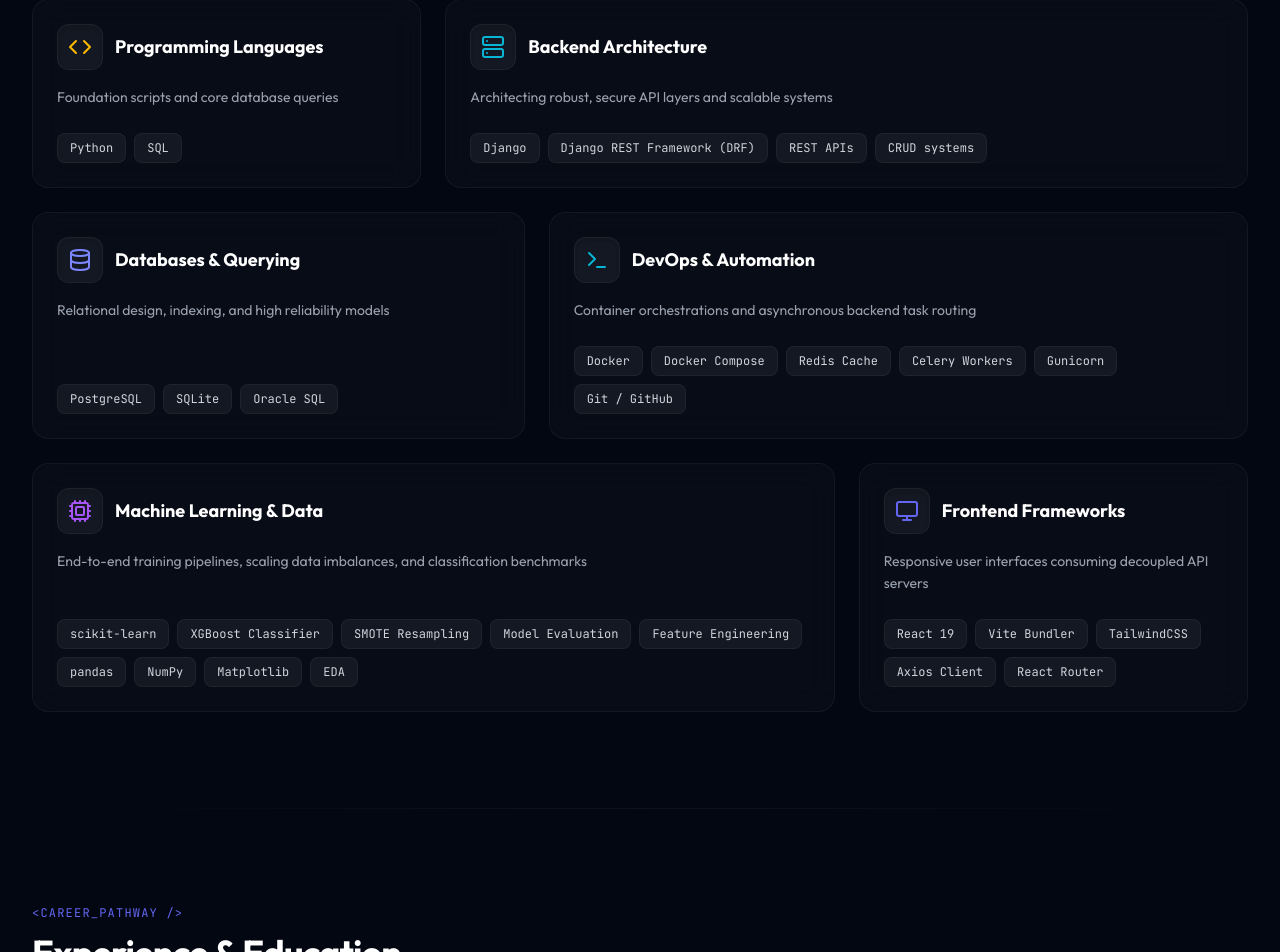
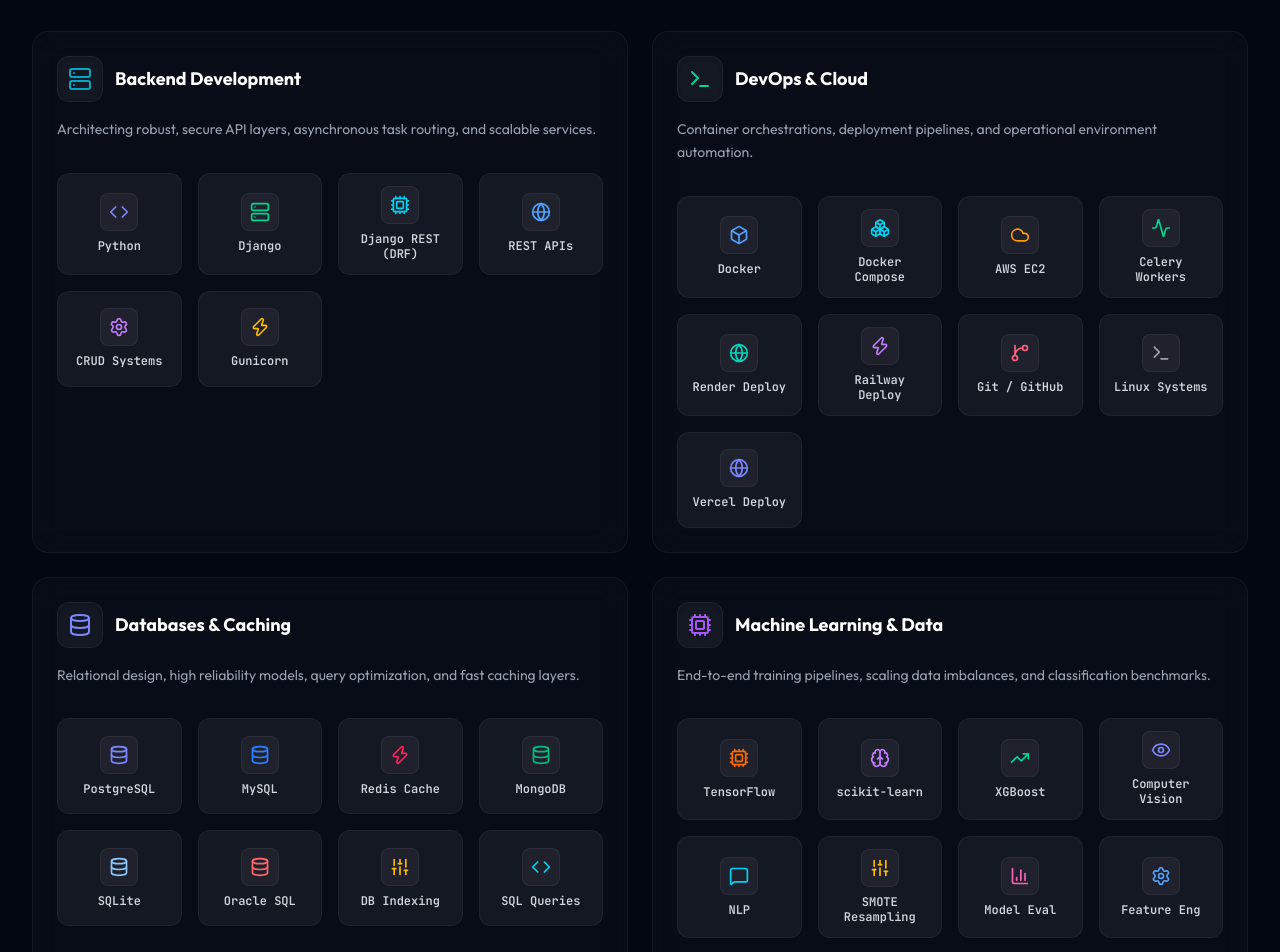
Before and after one commit to Alii0319/Portfolio-v2, a React (Vite) app: page / in a window 1280 px wide. Shown: the part 1086-2038 px from the top of the page. Built offline with nearby package versions, Linux system fonts and the light colour scheme.

Commit message:
Make it more responsive and aligns the skills section

```diff
--- a/src/components/Contact.jsx
+++ b/src/components/Contact.jsx
@@ -236,7 +236,7 @@
               <button
                 type="submit"
                 disabled={isLoading}
-                className="w-full flex items-center justify-center gap-2 px-6 py-3.5 bg-gradient-to-r from-indigo-glow to-purple-glow hover:from-indigo-600 hover:to-purple-600 disabled:from-indigo-900 disabled:to-purple-900 text-white rounded-xl font-medium shadow-lg transition-all duration-300 hover:scale-[1.01]"
+                className="w-full flex items-center justify-center gap-2 px-6 py-3.5 bg-gradient-to-r from-indigo-glow to-purple-glow hover:from-indigo-600 hover:to-purple-600 disabled:from-indigo-900 disabled:to-purple-900 text-white rounded-xl font-medium shadow-lg transition-all duration-300 hover:scale-[1.01] disabled:cursor-not-allowed disabled:hover:scale-100 disabled:pointer-events-none"
               >
                 {isLoading ? (
                   <>
--- a/src/components/Hero.jsx
+++ b/src/components/Hero.jsx
@@ -224,14 +224,14 @@
                 <img
                   src="/ali_raza.jpg"
                   alt="Ali Raza"
-                  className="w-full h-full object-cover grayscale brightness-90 contrast-110 saturate-[0.8] group-hover:grayscale-0 group-hover:brightness-100 group-hover:contrast-100 group-hover:saturate-100 transition-all duration-500"
+                  className="w-full h-full object-cover profile-pic"
                 />
 
                 {/* Glassmorphism Glare/Shine Effect */}
                 <div className="absolute inset-0 bg-gradient-to-r from-transparent via-white/10 to-transparent -translate-x-full group-hover:translate-x-full transition-transform duration-1000 ease-out pointer-events-none" />
 
                 {/* Cool Deep-Slate Tint Overlay (blends image into midnight backdrop) */}
-                <div className="absolute inset-0 bg-midnight/20 mix-blend-overlay group-hover:bg-transparent transition-colors duration-500 pointer-events-none" />
+                <div className="absolute inset-0 profile-overlay pointer-events-none" />
               </motion.div>
             </div>
 
--- a/src/components/Skills.jsx
+++ b/src/components/Skills.jsx
@@ -1,78 +1,108 @@
 import React from 'react';
 import { motion } from 'framer-motion';
-import { Code, Server, Database, Terminal, Cpu, Monitor, ChevronRight } from 'lucide-react';
+import {
+  Code, Server, Database, Terminal, Cpu, Monitor, Zap, Box, Boxes,
+  Activity, GitBranch, Globe, Settings, Sliders, Table,
+  Binary, Search, Paintbrush, RefreshCw, Route, Brain, TrendingUp,
+  BarChart3, LineChart, ChevronRight, Cloud, MessageSquare, Eye
+} from 'lucide-react';
 
 export default function Skills() {
   const categories = [
     {
-      id: 'languages',
-      title: 'Programming Languages',
-      icon: <Code className="text-amber-400" size={24} />,
-      desc: 'Foundation scripts and core database queries',
-      skills: ['Python', 'SQL'],
-      gridClass: 'md:col-span-4 lg:col-span-4',
-      borderStyle: 'hover:border-amber-400/30 hover:shadow-amber-400/5',
-      accentColor: 'text-amber-400',
+      id: 'backend',
+      title: 'Backend Development',
+      icon: <Server className="text-cyan-glow animate-pulse-slow" size={24} />,
+      desc: 'Architecting robust, secure API layers, asynchronous task routing, and scalable services.',
+      gridClass: 'md:col-span-6 lg:col-span-6',
+      borderStyle: 'glow-cyan',
+      accentColor: 'text-cyan-glow',
+      skills: [
+        { name: 'Python', icon: <Code className="text-indigo-400" size={20} /> },
+        { name: 'Django', icon: <Server className="text-emerald-400" size={20} /> },
+        { name: 'Django REST (DRF)', icon: <Cpu className="text-cyan-400" size={20} /> },
+        { name: 'REST APIs', icon: <Globe className="text-blue-400" size={20} /> },
+        { name: 'CRUD Systems', icon: <Settings className="text-purple-400" size={20} /> },
+        { name: 'Gunicorn', icon: <Zap className="text-amber-400" size={20} /> },
+      ],
     },
     {
-      id: 'backend',
-      title: 'Backend Architecture',
-      icon: <Server className="text-cyan-glow" size={24} />,
-      desc: 'Architecting robust, secure API layers and scalable systems',
-      skills: ['Django', 'Django REST Framework (DRF)', 'REST APIs', 'CRUD systems'],
-      gridClass: 'md:col-span-8 lg:col-span-8',
-      borderStyle: 'glow-cyan',
-      accentColor: 'text-cyan-glow',
+      id: 'devops',
+      title: 'DevOps & Cloud',
+      icon: <Terminal className="text-emerald-400" size={24} />,
+      desc: 'Container orchestrations, deployment pipelines, and operational environment automation.',
+      gridClass: 'md:col-span-6 lg:col-span-6',
+      borderStyle: 'hover:border-emerald-400/30 hover:shadow-emerald-400/5',
+      accentColor: 'text-emerald-400',
+      skills: [
+        { name: 'Docker', icon: <Box className="text-blue-400" size={20} /> },
+        { name: 'Docker Compose', icon: <Boxes className="text-cyan-400" size={20} /> },
+        { name: 'AWS EC2', icon: <Cloud className="text-amber-500" size={20} /> },
+        { name: 'Celery Workers', icon: <Activity className="text-emerald-400" size={20} /> },
+        { name: 'Render Deploy', icon: <Globe className="text-teal-400" size={20} /> },
+        { name: 'Railway Deploy', icon: <Zap className="text-purple-400" size={20} /> },
+        { name: 'Git / GitHub', icon: <GitBranch className="text-rose-400" size={20} /> },
+        { name: 'Linux Systems', icon: <Terminal className="text-gray-400" size={20} /> },
+        { name: 'Vercel Deploy', icon: <Globe className="text-indigo-400" size={20} /> },
+      ],
     },
     {
       id: 'databases',
-      title: 'Databases & Querying',
+      title: 'Databases & Caching',
       icon: <Database className="text-indigo-400" size={24} />,
-      desc: 'Relational design, indexing, and high reliability models',
-      skills: ['PostgreSQL', 'SQLite', 'Oracle SQL'],
-      gridClass: 'md:col-span-6 lg:col-span-5',
+      desc: 'Relational design, high reliability models, query optimization, and fast caching layers.',
+      gridClass: 'md:col-span-6 lg:col-span-6',
       borderStyle: 'hover:border-indigo-400/30 hover:shadow-indigo-400/5',
       accentColor: 'text-indigo-400',
-    },
-    {
-      id: 'devops',
-      title: 'DevOps & Automation',
-      icon: <Terminal className="text-cyan-glow" size={24} />,
-      desc: 'Container orchestrations and asynchronous backend task routing',
-      skills: ['Docker', 'Docker Compose', 'Redis Cache', 'Celery Workers', 'Gunicorn', 'Git / GitHub'],
-      gridClass: 'md:col-span-6 lg:col-span-7',
-      borderStyle: 'glow-cyan',
-      accentColor: 'text-cyan-glow',
+      skills: [
+        { name: 'PostgreSQL', icon: <Database className="text-indigo-400" size={20} /> },
+        { name: 'MySQL', icon: <Database className="text-blue-500" size={20} /> },
+        { name: 'Redis Cache', icon: <Zap className="text-rose-500" size={20} /> },
+        { name: 'MongoDB', icon: <Database className="text-emerald-500" size={20} /> },
+        { name: 'SQLite', icon: <Database className="text-blue-300" size={20} /> },
+        { name: 'Oracle SQL', icon: <Database className="text-red-400" size={20} /> },
+        { name: 'DB Indexing', icon: <Sliders className="text-amber-400" size={20} /> },
+        { name: 'SQL Queries', icon: <Code className="text-cyan-400" size={20} /> },
+      ],
     },
     {
       id: 'ml',
       title: 'Machine Learning & Data',
       icon: <Cpu className="text-purple-glow" size={24} />,
-      desc: 'End-to-end training pipelines, scaling data imbalances, and classification benchmarks',
-      skills: [
-        'scikit-learn',
-        'XGBoost Classifier',
-        'SMOTE Resampling',
-        'Model Evaluation',
-        'Feature Engineering',
-        'pandas',
-        'NumPy',
-        'Matplotlib',
-        'EDA'
-      ],
-      gridClass: 'md:col-span-8 lg:col-span-8',
+      desc: 'End-to-end training pipelines, scaling data imbalances, and classification benchmarks.',
+      gridClass: 'md:col-span-6 lg:col-span-6',
       borderStyle: 'glow-purple',
       accentColor: 'text-purple-glow',
+      skills: [
+        { name: 'TensorFlow', icon: <Cpu className="text-orange-500" size={20} /> },
+        { name: 'scikit-learn', icon: <Brain className="text-purple-400" size={20} /> },
+        { name: 'XGBoost', icon: <TrendingUp className="text-emerald-400" size={20} /> },
+        { name: 'Computer Vision', icon: <Eye className="text-indigo-400" size={20} /> },
+        { name: 'NLP', icon: <MessageSquare className="text-cyan-400" size={20} /> },
+        { name: 'SMOTE Resampling', icon: <Sliders className="text-amber-400" size={20} /> },
+        { name: 'Model Eval', icon: <BarChart3 className="text-pink-400" size={20} /> },
+        { name: 'Feature Eng', icon: <Settings className="text-blue-400" size={20} /> },
+        { name: 'pandas', icon: <Table className="text-cyan-400" size={20} /> },
+        { name: 'NumPy', icon: <Binary className="text-indigo-400" size={20} /> },
+        { name: 'Matplotlib', icon: <LineChart className="text-purple-400" size={20} /> },
+        { name: 'EDA', icon: <Search className="text-teal-400" size={20} /> },
+      ],
     },
     {
       id: 'frontend',
-      title: 'Frontend Frameworks',
+      title: 'Frontend Development',
       icon: <Monitor className="text-indigo-glow" size={24} />,
-      desc: 'Responsive user interfaces consuming decoupled API servers',
-      skills: ['React 19', 'Vite Bundler', 'TailwindCSS', 'Axios Client', 'React Router'],
-      gridClass: 'md:col-span-4 lg:col-span-4',
+      desc: 'Responsive user interfaces consuming decoupled API servers and real-time state metrics.',
+      gridClass: 'md:col-span-12 lg:col-span-12',
       borderStyle: 'hover:border-indigo-glow/30 hover:shadow-indigo-glow/5',
       accentColor: 'text-indigo-glow',
+      skills: [
+        { name: 'React 19', icon: <Cpu className="text-cyan-400" size={20} /> },
+        { name: 'Vite Bundler', icon: <Zap className="text-yellow-400" size={20} /> },
+        { name: 'TailwindCSS', icon: <Paintbrush className="text-teal-400" size={20} /> },
+        { name: 'Axios Client', icon: <RefreshCw className="text-indigo-400" size={20} /> },
+        { name: 'React Router', icon: <Route className="text-rose-400" size={20} /> },
+      ],
     },
   ];
 
@@ -95,14 +125,14 @@
   };
 
   return (
-    <section id="skills" className="py-24 px-4 sm:px-6 lg:px-8 max-w-7xl mx-auto relative z-10">
+    <section id="skills" className="py-24 px-4 sm:px-6 lg:px-8 max-w-7xl mx-auto relative z-10 my-8">
 
       {/* Section Title */}
       <div className="text-center md:text-left mb-16">
         <h2 className="text-xs font-mono tracking-widest text-indigo-glow uppercase mb-3">&lt;technical_arsenal /&gt;</h2>
         <h3 className="text-3xl sm:text-4xl font-bold text-white tracking-tight">Core Technical Skills</h3>
         <p className="text-gray-400 mt-2 max-w-2xl text-base">
-          A structured layout of my capabilities in data engineering, container architectures, REST endpoints, and client layouts.
+          A mathematically aligned, categorized breakdown of my capabilities across backend logic, container deployments, database structures, and client UI.
         </p>
       </div>
 
@@ -118,7 +148,7 @@
           <motion.div
             key={category.id}
             variants={itemVariants}
-            className={`glass-card p-6 rounded-2xl border border-white/5 transition-all duration-300 flex flex-col justify-between ${category.gridClass} ${category.borderStyle}`}
+            className={`glass-card p-6 rounded-2xl border border-white/5 transition-all duration-300 flex flex-col justify-start ${category.gridClass} ${category.borderStyle}`}
           >
             <div>
               {/* Card Header */}
@@ -135,15 +165,18 @@
               </p>
             </div>
 
-            {/* Badges Layout */}
-            <div className="flex flex-wrap gap-2 mt-auto">
+            {/* Structured Tile Grid for Skills */}
+            <div className="grid grid-cols-2 sm:grid-cols-3 md:grid-cols-4 gap-4 justify-center items-center w-full mt-2">
               {category.skills.map((skill) => (
-                <span
-                  key={skill}
-                  className="px-3 py-1.5 rounded-lg bg-white/5 border border-white/5 hover:border-white/10 hover:bg-white/10 text-xs font-mono text-gray-300 transition-all duration-200"
+                <div
+                  key={skill.name}
+                  className="flex flex-col items-center justify-center text-center p-3 rounded-xl bg-white/5 border border-white/5 hover:border-white/10 hover:bg-white/10 hover:scale-[1.02] transition-all duration-200 h-full min-h-[96px]"
                 >
-                  {skill}
-                </span>
+                  <div className="mb-2 p-2 rounded-lg bg-white/5 flex items-center justify-center border border-white/5">
+                    {skill.icon}
+                  </div>
+                  <span className="text-xs font-mono text-gray-300 font-semibold leading-tight">{skill.name}</span>
+                </div>
               ))}
             </div>
           </motion.div>
```
Also changed, not shown: src/index.css (+27 -0 lines), 1 other file (tests, documents, lock files or other folders).
